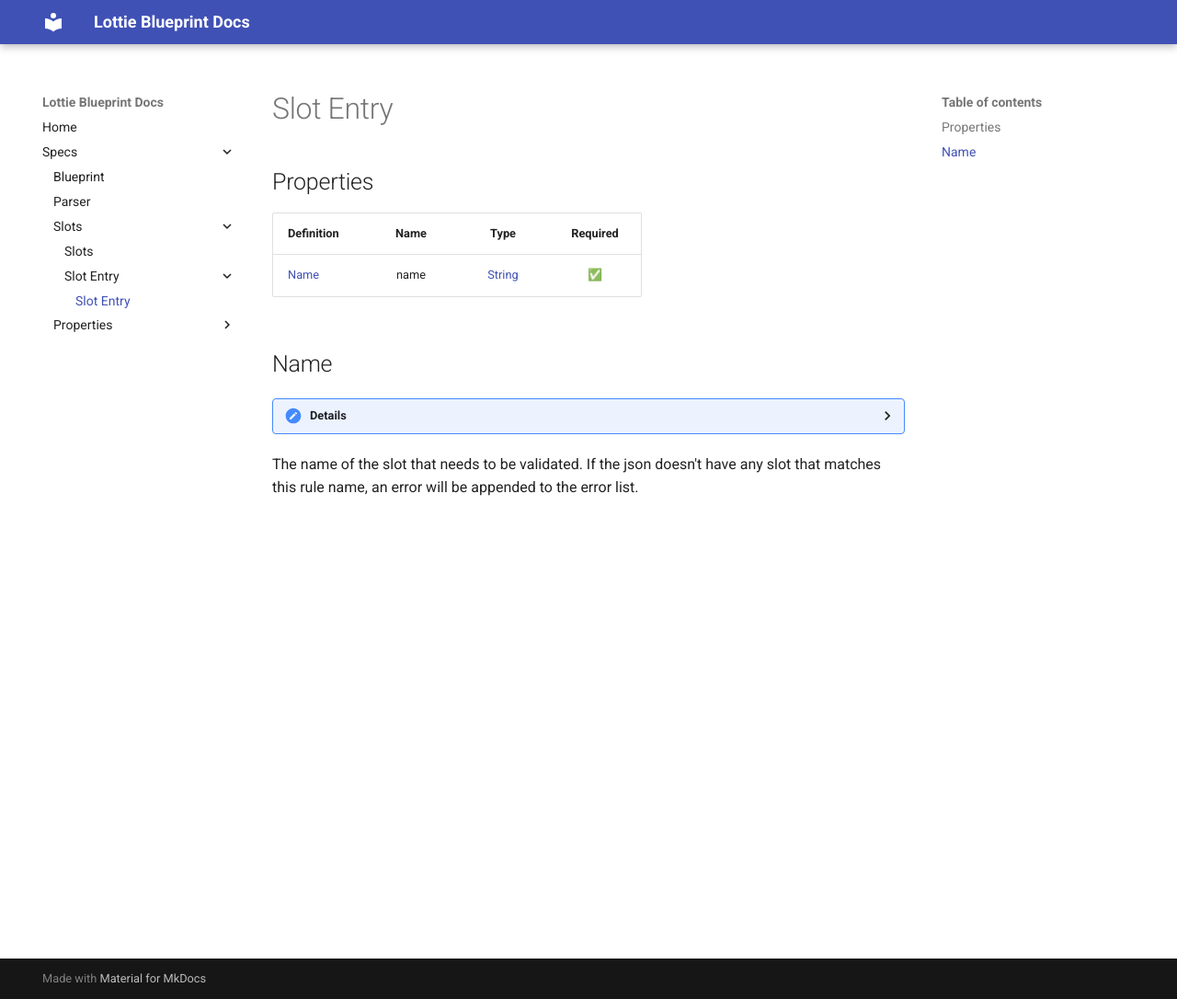
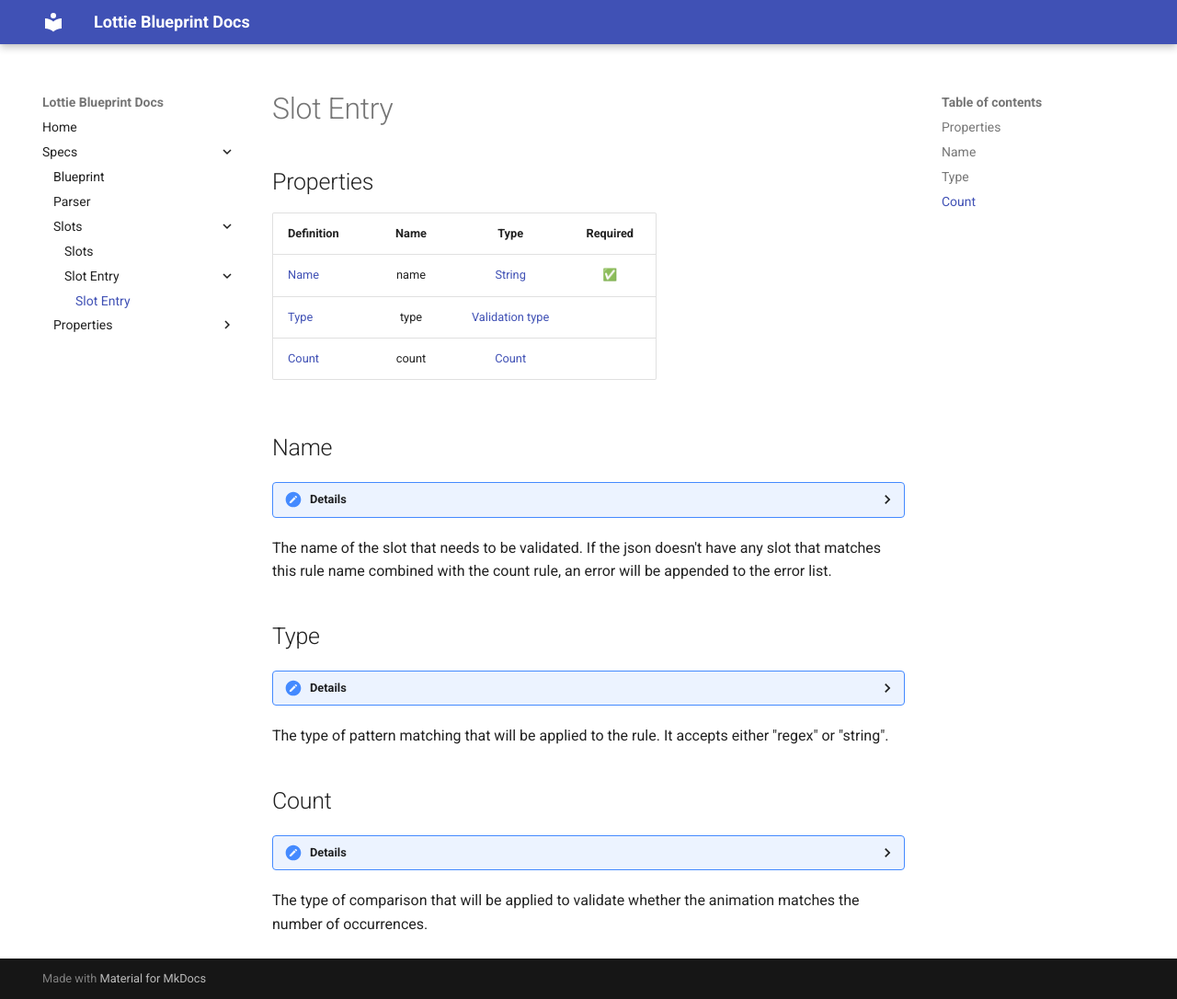
Before and after one commit to bodymovin/lottie-blueprint, an MkDocs documentation site: the page built from docs/specs/slots/slot-entry.md, in a window 1280 px wide and 1086 px high. Shown: the whole window at 92% size. Built offline with MkDocs 1.6.1 and Material for MkDocs 9.7.7, drawn with Linux system fonts in a browser that asks for light colours.

Commit message:
add count to slot entry

```diff
--- a/docs/specs/slots/slot-entry.md
+++ b/docs/specs/slots/slot-entry.md
@@ -5,6 +5,8 @@
 Definition | Name | Type | Required
 -- | :--: | :--: | :--:
 [Name](#name) | name | [String](../../../properties/format-type) | ✅
+[Type](#type) | type | [Validation type](../../../properties/validation-type)
+[Count](#count) | count | [Count](../../../properties/count)
 
 ## Name
 
@@ -13,4 +15,22 @@
 
     **Property type:** [String](../../../properties/format-type)
 
-The name of the slot that needs to be validated. If the json doesn't have any slot that matches this rule name, an error will be appended to the error list.
+The name of the slot that needs to be validated. If the json doesn't have any slot that matches this rule name combined with the count rule, an error will be appended to the error list.
+
+## Type
+
+??? Details
+    **Property name:** *type*
+
+    **Property type:** [Validation type](../../../properties/validation-type
+
+The type of pattern matching that will be applied to the rule. It accepts either "regex" or "string".
+
+## Count
+
+??? Details
+    **Property name:** *count*
+
+    **Property type:** [Count](../../../properties/count
+
+The type of comparison that will be applied to validate whether the animation matches the number of occurrences.
```
Also changed, not shown: docs/properties/count.md (added, +30 -0 lines), docs/properties/operation-type.md (added, +10 -0 lines), docs/properties/validation-type.md (added, +6 -0 lines).
